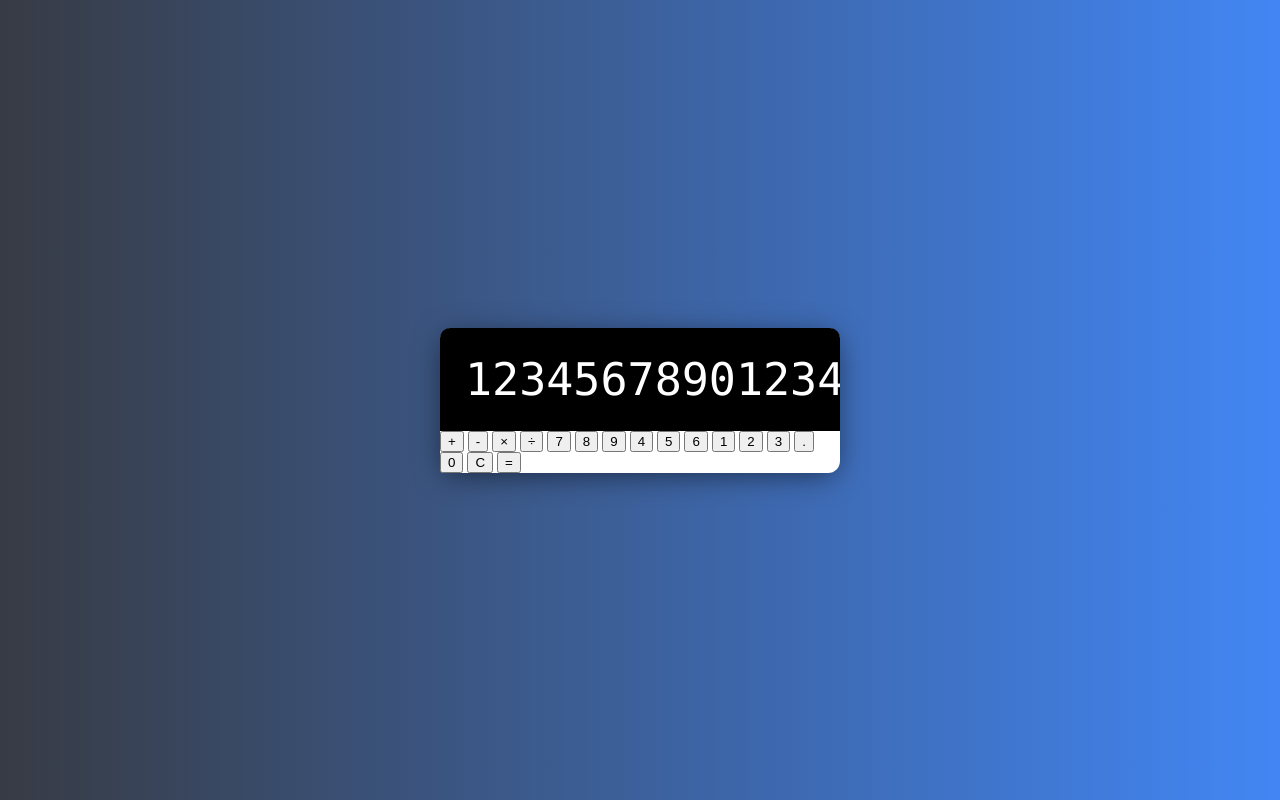
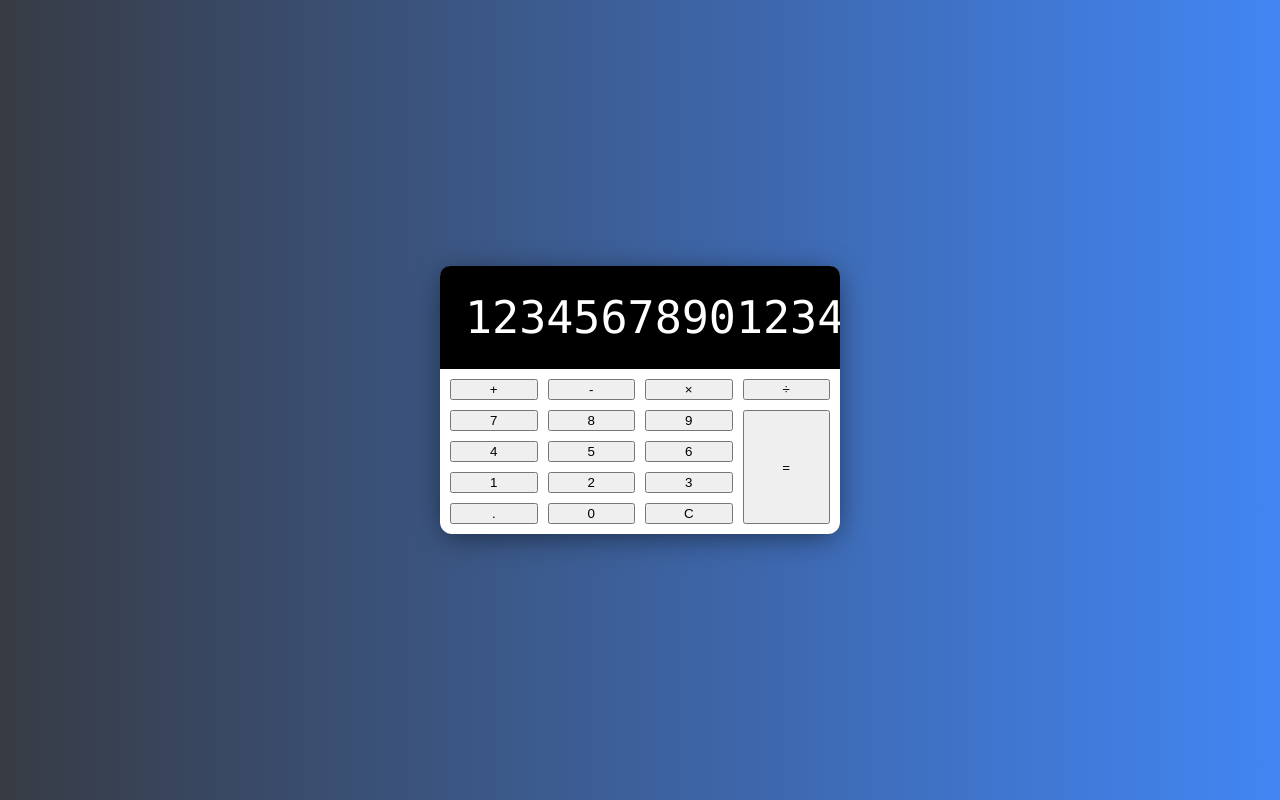
Before and after one commit to AnjaSiewert/calculator, a plain HTML site: page index.html in a window 1280 px wide. Drawn offline with Linux system fonts and the light colour scheme.

Commit message:
add grid

```diff
--- a/styles.css
+++ b/styles.css
@@ -35,4 +35,33 @@ body {
     font-family: 'Lucida Console', sans-serif;
     font-weight: 200;
     overflow-x: auto;
-};
+}
+
+::-webkit-scrollbar {
+    width: 10px;
+  }
+
+  ::-webkit-scrollbar-track {
+    background: #f1f1f1;
+  }
+
+  ::-webkit-scrollbar-thumb {
+    background: #888;
+  }
+
+  ::-webkit-scrollbar-thumb:hover {
+    background: #555;
+  }
+
+/* Buttons */
+.calculator-buttons {
+    display: grid;
+    grid-template-columns: repeat(4, 1fr);
+    grid-gap: 10px;
+    padding: 10px;
+}
+
+.equal-sign {
+    grid-column: -2;
+    grid-row: 2 / span 4
+}
```
